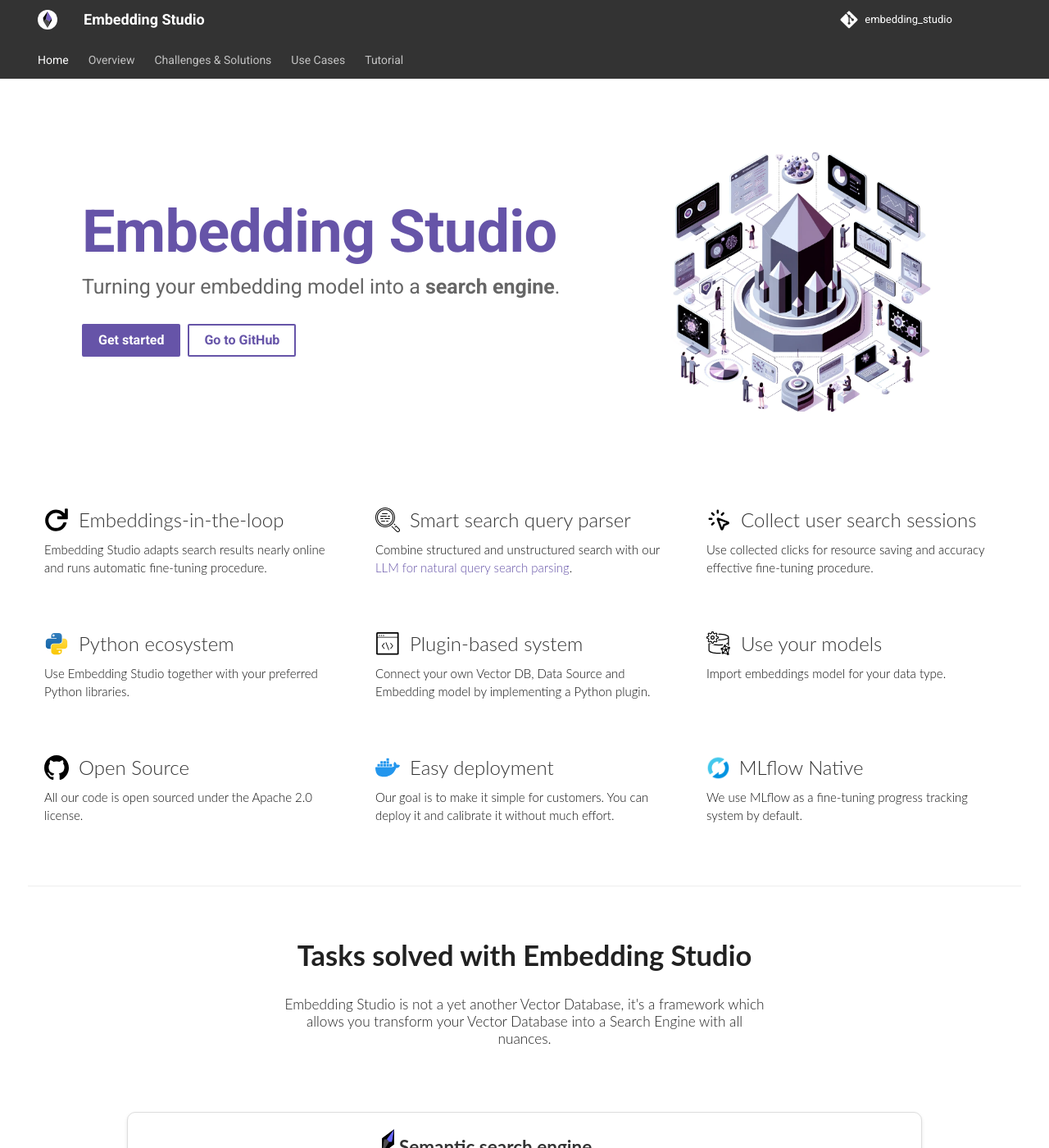
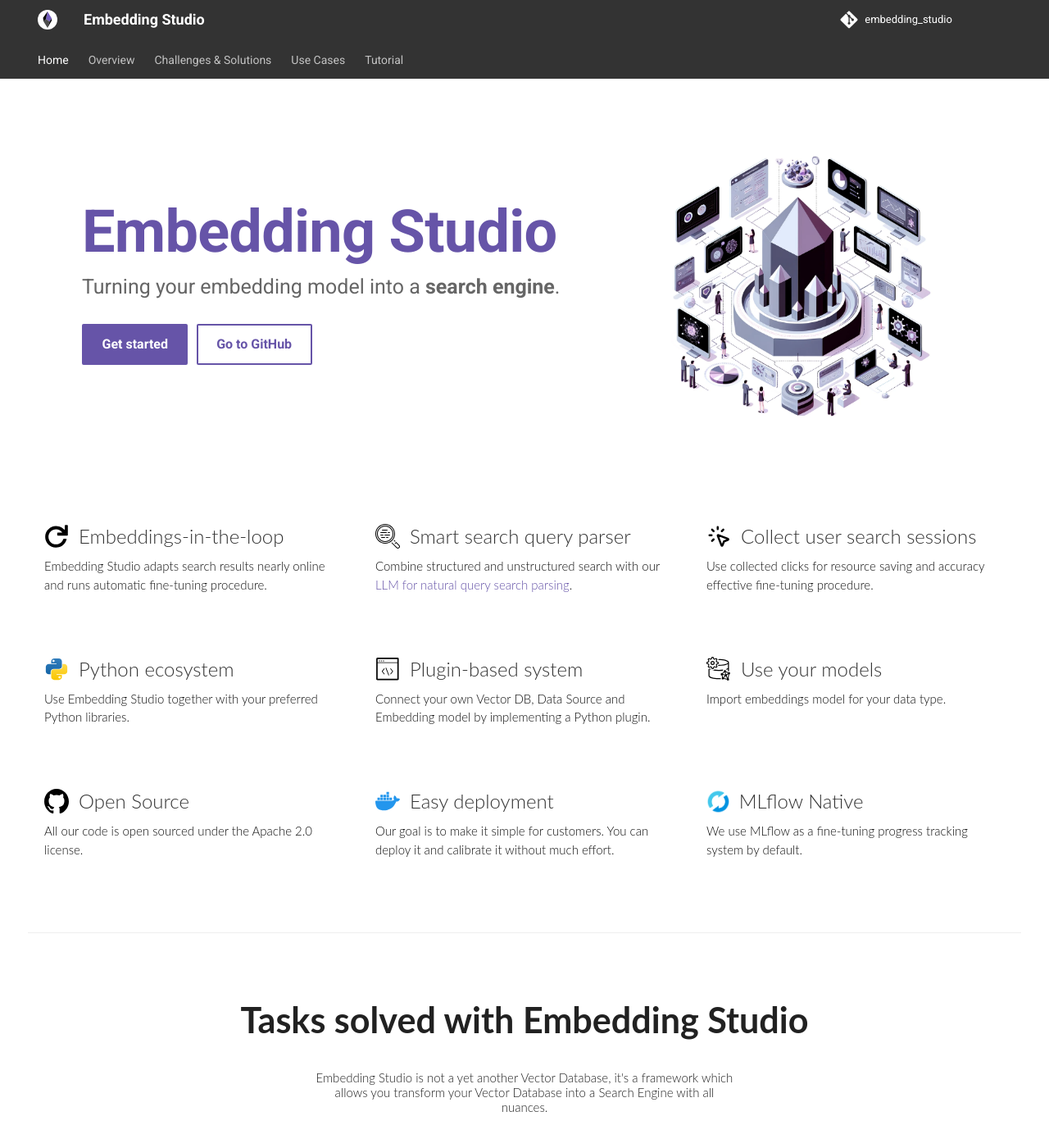
Before and after one commit to EulerSearch/embedding_studio, an MkDocs documentation site: the page built from docs/index.md, in a window 1280 px wide and 1400 px high. Shown: the whole window at 82% size. Built offline with MkDocs 1.6.1 and Material for MkDocs 9.7.7, drawn with Linux system fonts in a browser that asks for light colours; comment, search, counter and statistics services are not loaded.

Commit message:
[add]: improved mobile version of website (#30)

```diff
--- a/docs/overrides/home.html
+++ b/docs/overrides/home.html
@@ -114,7 +114,7 @@
         <div class="card-content">
             <div class="card-header">
                 <h2>
-                    <img src="images/logo3.svg" />
+                    <img src="images/logo2.svg" />
                     Semantic search engine
                 </h2>
             </div>
--- a/docs/stylesheets/extra.css
+++ b/docs/stylesheets/extra.css
@@ -57,17 +57,17 @@
 
 .es-product .md-button {
   color: #6654a8;
-  border: 2px solid #6654a8;
-  height: 40px;
-  padding: 8px 18px;
+  border: 0.125rem solid #6654a8;
+  height: 2.5rem;
+  padding: 0.5rem 1.125rem;
   transition: background-color 0.3s, transform 0.3s, color 0.3s;
-  line-height: 20px;
-  margin-right: 5px;
+  line-height: 1.25rem;
+  margin-right: 0.313rem;
 }
 
 .es-product .md-button--primary {
   color: #FFF;
-  border: 2px solid #6654a8;
+  border: 0.125rem solid #6654a8;
   background: #6654a8;
 }
 
@@ -80,7 +80,7 @@
 
 
 .top-hr {
-  margin-top: 42px;
+  margin-top: 2.625rem;
 }
 
 .feature-item {
@@ -134,6 +134,8 @@
     argin-left: 0.1rem;
     font-size: 1rem;
   }
+
+
 }
 
 @media screen and (min-width: 60em) {
@@ -183,26 +185,26 @@
 }
 
 .hr {
-  border-bottom: 1px solid #eee;
+  border-bottom: 0.063rem solid #eee;
   width: 100%;
-  margin: 20px 0;
+  margin: 1.25rem 0;
 }
 
 .text-center {
   text-align: center;
-  padding-right: 15px;
-  padding-left: 15px;
+  padding-right: 0.938rem;
+  padding-left: 0.938rem;
   margin-right: auto;
   margin-left: auto;
-  margin-top: 15px;
+  margin-top: 0.938rem;
   font-family: 'Lato', sans-serif;
-  font-size: 23px;
+  font-size: 1.438rem;
   font-weight: 300;
-  padding-bottom: 10px;
+  padding-bottom: 0.625rem;
 }
 
 .disclaimer {
-    font-size: 0.75em;
+    font-size: 0.75rem;
     max-width: 50%;
 }
 
@@ -215,17 +217,17 @@
 .card {
     display: flex;
     width: 80%;
-    border: 1px solid #ddd;
-    box-shadow: 0 2px 4px rgba(0, 0, 0, 0.1);
+    border: 0.063rem solid #ddd;
+    box-shadow: 0 0.125rem 0.25rem rgba(0, 0, 0, 0.1);
     background-color: white;
-    margin: 10px;
+    margin: 0.625rem;
     font-size: 0.75rem;
-    line-height: 1.4em;
+    line-height: 1.4rem;
     font-family: 'Lato', sans-serif;
     text-rendering: optimizeLegibility;
     -webkit-font-smoothing: antialiased;
     color: #111;
-    border-radius: 10px; /* Rounded corners for the card */
+    border-radius: 0.625rem; /* Rounded corners for the card */
     transition: transform 0.3s ease; /* Animation for card scaling */
 }
 
@@ -248,7 +250,7 @@
 
 .card-content {
     width: 50%;
-    padding: 20px;
+    padding: 1.25rem;
 }
 
 .card-header h2 {
@@ -257,10 +259,37 @@
 }
 
 .card-header img {
-    width: 15px;
+    max-width: 0.94rem;
+    max-height: 0.94rem;
 }
 
 .card-text {
-    margin-top: 15px;
+    margin-top: 0.94rem;
     color: #111;
 }
+
+@media screen and (max-width: 37.5rem) {
+    .top-hr.cards {
+        flex-direction: column; /* Stack cards vertically */
+    }
+
+    .card {
+        flex-direction: column; /* Stack image and content vertically */
+        width: 100%; /* Full width on mobile */
+        margin: 1.25rem;
+        padding: 1.25rem;
+    }
+
+    .card-image, .card-content {
+        width: 100%; /* Full width for image and content */
+    }
+
+    .card-header img {
+        display: none; /* Hide the logo */
+    }
+
+    .disclaimer {
+    font-size: 0.75rem;
+    max-width: 70%;
+}
+}
```
